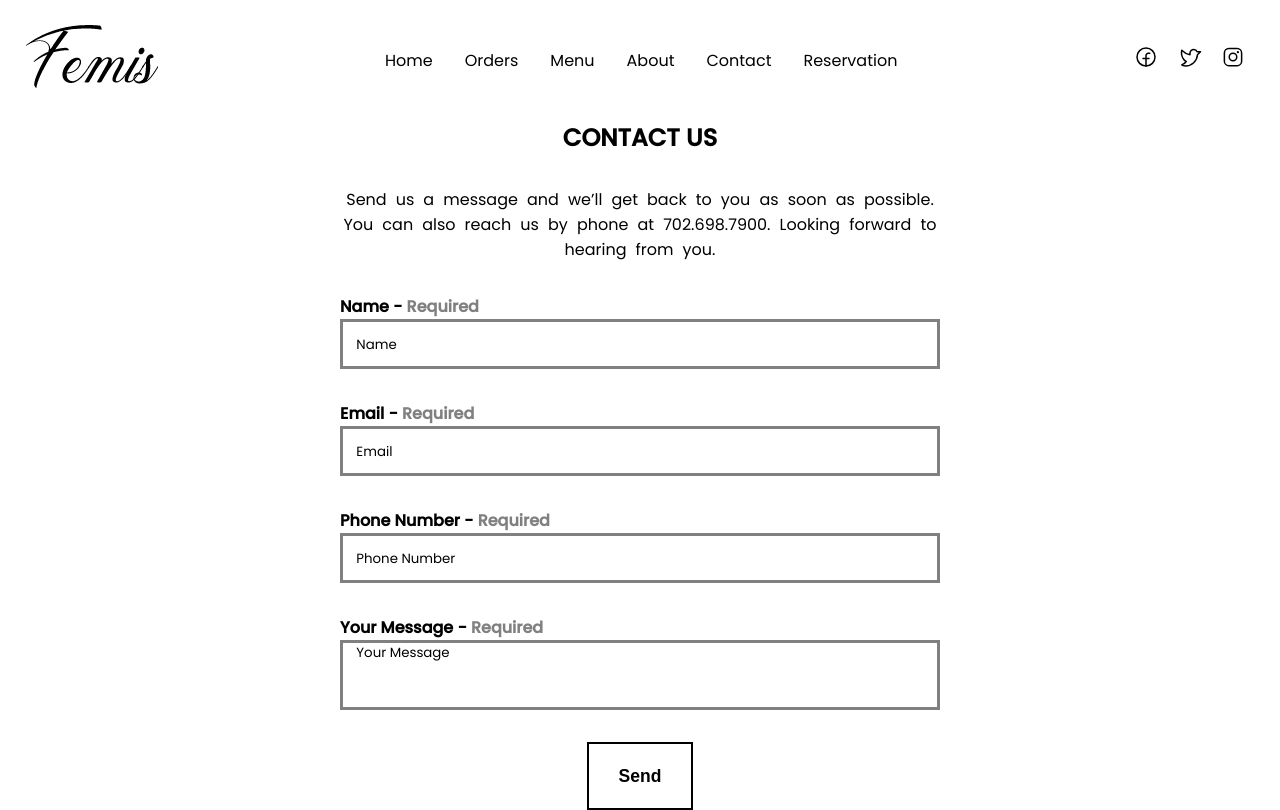
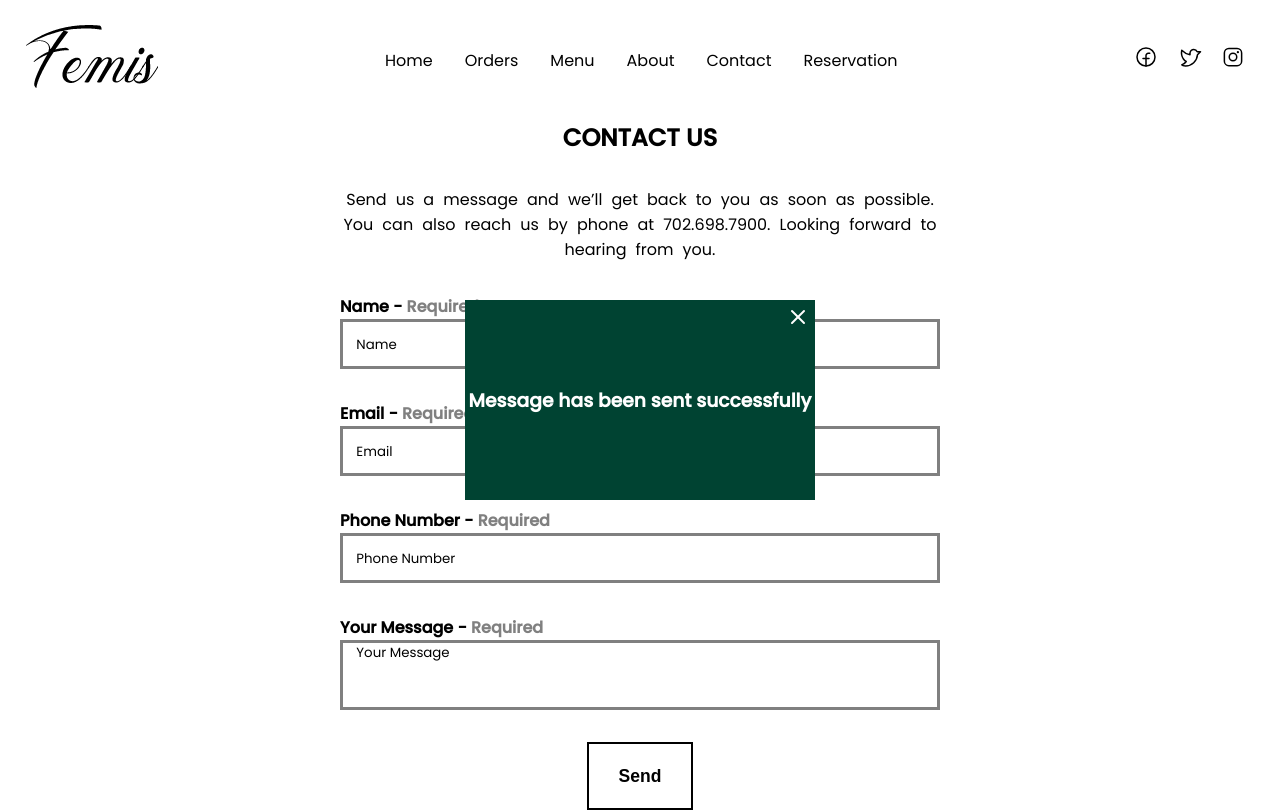
Before and after one commit to femiopebiyi/restaurant-site, a React (Vite) app: page /contact in a window 1280 px wide. Built offline with nearby package versions, Linux system fonts and the light colour scheme; the HTML template or start-up script is replaced by a standard one; a web font is replaced by a local one.

Commit message:
display success message re up

```diff
--- a/src/pages/Contact/Contact.tsx
+++ b/src/pages/Contact/Contact.tsx
@@ -16,7 +16,7 @@ type FormData = {
 const Contact = () => {
 
     const [sendState, setSendState] = useState("Send")
-    const [showSuccessMessage, setShowSuccessMessage] = useState(false);
+    const [showSuccessMessage, setShowSuccessMessage] = useState(true);
 
 
     const schema = yup.object().shape({
@@ -88,19 +88,19 @@ const Contact = () => {
                     transform: "translate(-50%, -50%)",
                     backgroundColor: "#004332",
                     height: "200px",
-                    display: "flex",
+                    display: showSuccessMessage ? "flex" : "none",
                     alignItems: "center",
                     justifyContent: "center",
                     maxWidth: "500px",
                     width: "350px",
-                    opacity: showSuccessMessage ? 1 : 0
+
                 }}>
                     <h3 style={{textAlign: "center", color: "white"}}>Message has been sent successfully</h3>
                     <XIcon className="cancelmessage" style={{
                         position: "absolute",
                         top: "5px",
                         right: "5px"
-                    }} onClick={()=>{setShowSuccessMessage(prev => !prev)}}/>
+                    }} onClick={()=>{setShowSuccessMessage(prev => !prev)}} color="white"/>
                 </div>
 
     </section>
```
